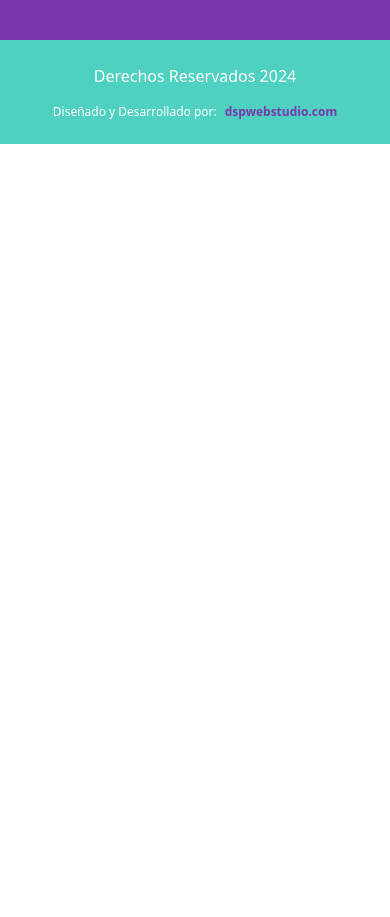
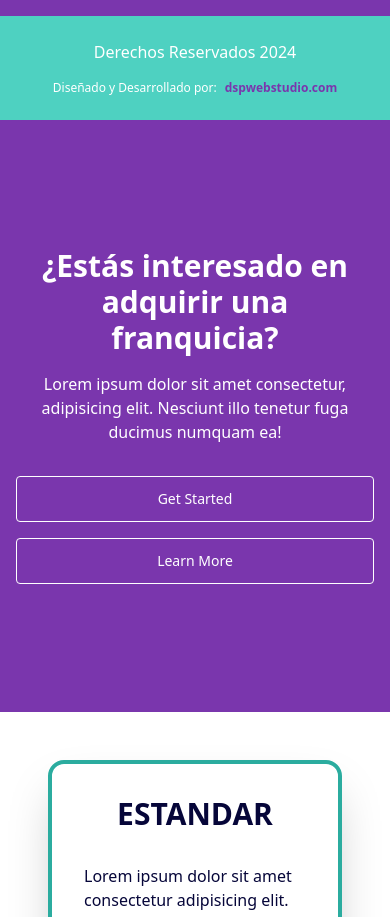
Before and after one commit to dspwebstudiomx/easylav-react, a React (Vite) app: page /franquicias in a window 390 px wide. Shown: the part 4000-4917 px from the top of the page. Before the commit the page ends 4144 px from the top, so only its background shows below. Built offline with nearby package versions, Linux system fonts and the light colour scheme.

Commit message:
`Added new section for franquicia packages and updated FranquiciasTarjetas component`

```diff
--- a/src/components/contacto/Contacto.jsx
+++ b/src/components/contacto/Contacto.jsx
@@ -26,12 +26,14 @@ const Contacto = () => {
           </span>
           <span className="">con las preguntas mas solicitadas.</span>
         </Paragraph>
+        <Spacing distance='h-4' />
         <Paragraph>
           Si gustas enviar felicitaciones y/o sugerencias no dudes en escribirnos a
           <span className="ml-2 font-semibold italic text-secondary dark:text-primary">
             <Link to="mailto:atnclientes@easylav.mx">Atencion a clientes</Link>
           </span>.
         </Paragraph>
+        <Spacing distance='h-4' />
         <Paragraph>
           Si requieres solicitar una factura puedes visitar nuestra sección
           <span className="ml-2 font-semibold italic text-secondary dark:text-primary">
--- a/src/components/templates/Header/navbar/components/NavLinksDesktop.jsx
+++ b/src/components/templates/Header/navbar/components/NavLinksDesktop.jsx
@@ -6,7 +6,7 @@ import { NavHashLink } from "react-router-hash-link";
 
 const NavLinksDesktop = () => {
   const classes =
-    "uppercase font-semibold text-base text-dark text-bolder hover:text-secondary_light last:text-primary_dark dark:text-light dark:last:text-secondary dark:hover:text-primary active:text-primary";
+    "uppercase font-semibold text-base text-dark text-bolder hover:text-secondary_light last:text-primary_dark dark:text-light dark:last:text-secondary dark:hover:text-primary target:text-primary target:dark:text-light";
 
   return (
     <>
@@ -36,9 +36,6 @@ const NavLinksDesktop = () => {
               id={`navlink-${navlink.name}`}
               className={classes}
               to={navlink.href}
-              style={({ isActive }) => ({
-                color: isActive ? "text-primary" : "black",
-              })}
               title={`navlink ${navlink.linkId}`}
 
             >
--- a/src/data/index.js
+++ b/src/data/index.js
@@ -8,6 +8,7 @@ export {
   navLinksPages,
   navLinksSections,
 } from "data/navlinks";
+export { paquetesFranquicias } from "data/paquetesFranquicias";
 export { porqueElegirnosDescripciones } from "data/porqueElegirnosDescripciones";
 export { routes } from "data/routes";
 export { services } from "data/services";
--- /dev/null
+++ b/src/data/paquetesFranquicias.js
@@ -0,0 +1,50 @@
+export const paquetesFranquicias = [
+  {
+    id: 1,
+    nombre: "Estandar",
+    caracteristicas: [
+      "5 Lavadoras",
+      "5 Secadoras",
+      "Autoempleo",
+      "Sistema automatizado",
+      "Asesoría de Funcionamiento",
+      "WiFi para clientes",
+    ],
+  },
+  {
+    id: 2,
+    nombre: "Mediana",
+    caracteristicas: [
+      "9 Lavadoras",
+      "5 Secadoras",
+      "Semi Autoempleo",
+      "Sistema automatizado",
+      "Asesoría de Funcionamiento",
+      "WiFi para clientes",
+    ],
+  },
+  {
+    id: 4,
+    nombre: "Grande",
+    caracteristicas: [
+      "10 Lavadoras",
+      "10 Secadoras",
+      "Solo Administrar",
+      "Sistema automatizado",
+      "Asesoría de Funcionamiento",
+      "WiFi para clientes",
+    ],
+  },
+  {
+    id: 5,
+    nombre: "Jumbo",
+    caracteristicas: [
+      "+10 Lavadoras",
+      "+10 Secadoras",
+      "Solo Administrar",
+      "Sistema automatizado",
+      "Asesoría de Funcionamiento",
+      "WiFi para clientes",
+    ],
+  },
+];
--- a/src/data/sucursales.js
+++ b/src/data/sucursales.js
@@ -166,7 +166,7 @@ export const localservices = [
     email: "periodismo@easylav.mx",
     titleMailto: "Enviar correo a sucursal a Laguna de Parras",
     badge: "",
-    advertisement: "Próximamente",
+    advertisement: "",
     image: periodismo,
   },
   {
--- a/src/pages/franquicias/FranquiciasTarjetas.jsx
+++ b/src/pages/franquicias/FranquiciasTarjetas.jsx
@@ -3,9 +3,9 @@
 import { VistaDentroLavanderia_640 as image } from 'assets';
 import { Accordion, BorderLeft, ButtonContainer, ButtonPrimary, ButtonSecondary, ContactFormFranquicias, ImageResponsive, Modal, PageLayout, SEOFriendly, Spacing, TitleH1 } from "components";
 import { FRANQUICIAS_UI } from "constants/constants";
-import { franquiciaDescripciones, franquiciasImagenes } from "data";
+import { franquiciaDescripciones, franquiciasImagenes, paquetesFranquicias } from "data";
 import { useState } from 'react';
-import { FaHome, FaInfoCircle } from "react-icons/fa";
+import { FaCheck, FaHome, FaInfoCircle } from "react-icons/fa";
 import { FaRegBuilding, FaXmark } from "react-icons/fa6";
 
 
@@ -20,6 +20,7 @@ const FranquiciasTarjetas = () => {
     document.body.style.overflow = !showModal && "hidden";
   };
 
+
   return (
     <>
       <SEOFriendly
@@ -33,6 +34,8 @@ const FranquiciasTarjetas = () => {
         ogType="website"
       />
       <PageLayout>
+
+        {/* Contenido */}
         <div className="flex flex-col sm:gap-12 gap-0">
           {/* Title */}
           <div className="w-full px-4 sm:px-0">
@@ -90,7 +93,6 @@ const FranquiciasTarjetas = () => {
               }
             </div>
           </div>
-        </div>
           <ButtonContainer position={'items-center sm:justify-center my-8'}>
             <ButtonPrimary href={'/#inicio'} title={'Regresar a inicio'} icon={<FaHome />} width={'min-w-[240px]'} name='Regresar a inicio' />
             <ButtonSecondary title={"Solicita más información"}
@@ -100,7 +102,90 @@ const FranquiciasTarjetas = () => {
               distance='mx-1' />
 
           </ButtonContainer>
+        </div>
+        {/* Contenido */}
+
       </PageLayout >
+      {/* Test */}
+      <section className="bg-secondary_dark text-light">
+        <div className="mx-auto max-w-screen-2xl px-4 py-32 lg:flex lg:h-2xl lg:items-center">
+          <div className="mx-auto text-center">
+            <h1
+              className="bg-gradient-to-r from-green-300 via-blue-500 to-purple-600 bg-clip-text text-3xl font-extrabold text-transparent sm:text-5xl"
+            >
+              <span className="sm:block">  ¿Estás interesado en adquirir una franquicia?</span>
+            </h1>
+
+            <p className="mx-auto mt-4 max-w-xl sm:text-xl/relaxed">
+              Lorem ipsum dolor sit amet consectetur, adipisicing elit. Nesciunt illo tenetur fuga ducimus
+              numquam ea!
+            </p>
+
+            <div className="mt-8 flex flex-wrap justify-center gap-4">
+              <a
+                className="block w-full rounded border border-blue-600 bg-blue-600 px-12 py-3 text-sm font-medium text-white hover:bg-transparent hover:text-white focus:outline-none focus:ring active:text-opacity-75 sm:w-auto"
+                href="#"
+              >
+                Get Started
+              </a>
+
+              <a
+                className="block w-full rounded border border-blue-600 px-12 py-3 text-sm font-medium text-white hover:bg-blue-600 focus:outline-none focus:ring active:bg-blue-500 sm:w-auto"
+                href="#"
+              >
+                Learn More
+              </a>
+            </div>
+          </div>
+        </div>
+      </section>
+
+      <section className="p-12 sm:px-6 sm:py-12 lg:px-8 lg:py-16 mx-auto bg-light text-dark">
+        <ul className="grid grid-cols-1 gap-4 sm:grid-cols-2 sm:items-stretch md:grid-cols-3 xl:grid-cols-4 md:gap-8 max-w-screen-2xl mx-auto">
+
+          {paquetesFranquicias.map(paquete => {
+            return (
+              <li key={paquete.id} className="divide-y divide-secondary_dark rounded-2xl border-primary_dark border-4 shadow-2xl">
+
+                {/* Primera Parte */}
+                <div className="p-8 flex flex-col gap-6">
+                  <h2 className="text-3xl text-dark uppercase font-bold text-center">
+                    {paquete.nombre}
+                    <span className="sr-only">Plan</span>
+                  </h2>
+                  <p className="mt-2 text-dark-700">Lorem ipsum dolor sit amet consectetur adipisicing elit.</p>
+                  <ButtonSecondary title={"Contactar"}
+                    width={"w-full 2xl:w-2/3 mx-auto"}
+                    onClick={handleModalToggle}
+                    icon={''}
+                    distance='mx-1' />
+                </div>
+                {/* Primera Parte */}
+
+                {/* Segunda Parte */}
+                <div className="p-8">
+                  <p className="text-lg font-medium text-gray-900 sm:text-xl">Que incluye <span className='text-secondary_dark'>:</span></p>
+
+                  <ul className="mt-2 space-y-2 sm:mt-4" id={`lista-caracteristica-${paquete.nombre}`}>
+                    {paquete.caracteristicas.map((caracteristica, index) => (
+                      <li key={index} className="text-gray-700 flex gap-4 ">
+                        <FaCheck className='text-secondary_dark' />
+                        <span>{caracteristica}</span></li>
+                    ))}
+                  </ul>
+                </div>
+                {/* Segunda Parte */}
+
+              </li>
+            )
+          })}
+
+
+        </ul>
+      </section>
+      {/* Test */}
+
+      {/* Modal */}
       {showModal && (
         <Modal width='w-[90vw] md:w-[60vw] lg:w-[40vw]'>
           <div
@@ -118,6 +203,8 @@ const FranquiciasTarjetas = () => {
           </div>
         </Modal>
       )}
+      {/* Modal */}
+
     </>
   );
 };
```
Lines whose indentation alone changed are shown as unchanged.
